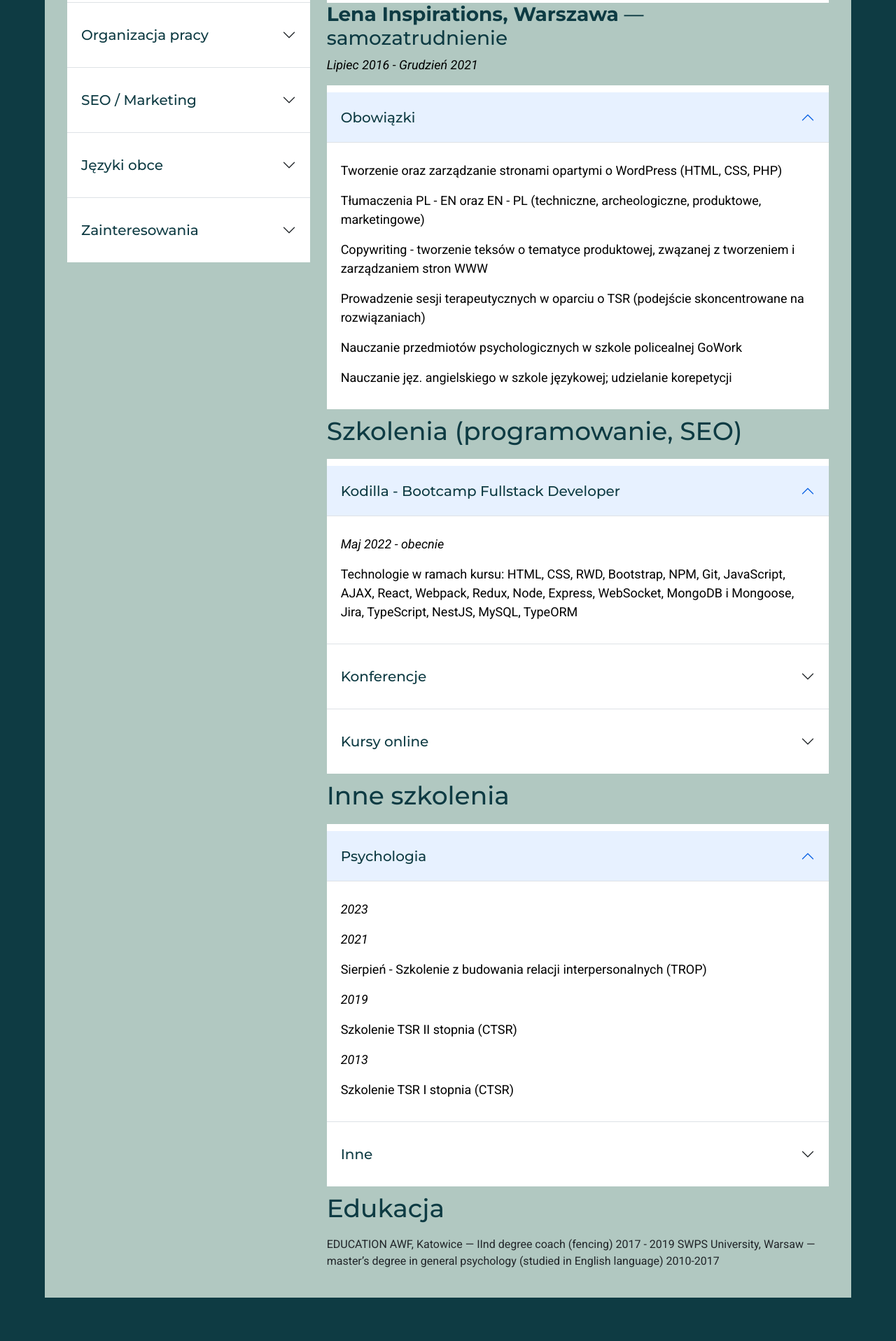
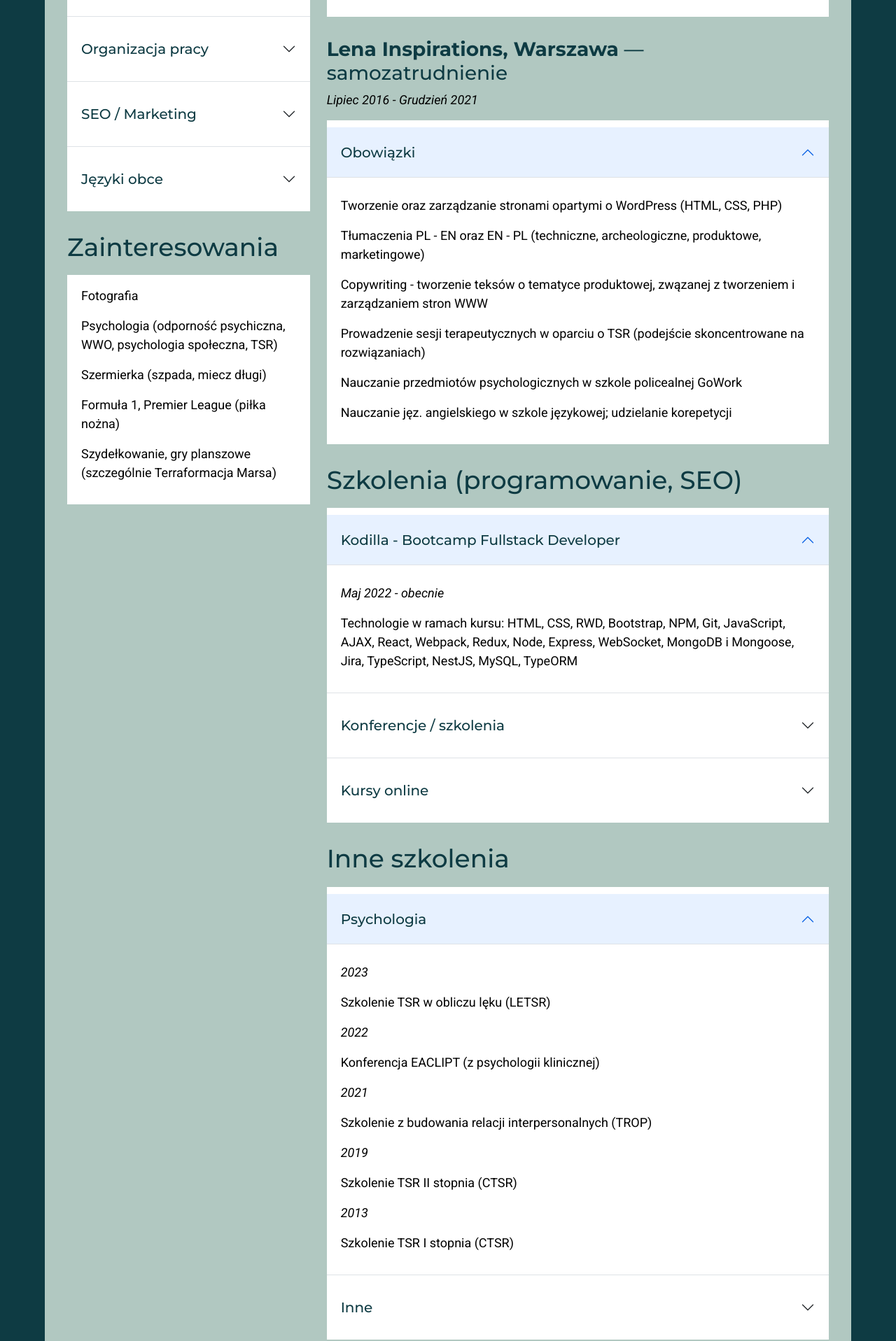
Before and after one commit to msedkiewicz/msedkiewicz-website, a React (Create React App) app: page /pl/curriculum-vitae in a window 1280 px wide. Shown: the part 880-2797 px from the top of the page at 70% size. Before the commit the page ends 2735 px from the top, so only its background shows below. Built offline with nearby package versions, Linux system fonts and the light colour scheme.

Commit message:
Finish adding basic styles and information

```diff
--- a/src/components/pages/CV/CV.module.scss
+++ b/src/components/pages/CV/CV.module.scss
@@ -5,12 +5,25 @@
   min-height: 80vh;
   background-color: $main-bg-color;
   padding: 40px;
+  word-wrap: break-word;
 }
 .cvrow {
   padding: 0 20px;
 }
 
-.h3 {
+.cvh2{
+  padding-top: 30px;
+}
+.cvh3 {
   font-size: 20px;
   padding-top: 8px;
 }
+
+.cvlinks {
+  color: $color-coffee-dark !important;
+  font-weight: 600;
+  text-decoration: none !important;
+}
+.cvlinks:hover {
+  color: $color-coffee-latte !important;
+}
--- a/src/components/pages/CV/CVPL.js
+++ b/src/components/pages/CV/CVPL.js
@@ -13,11 +13,11 @@ const CurriculumPL = () => {
         <Row className={styles.cvrow}>
           <h1>Curriculum Vitae</h1>
           <Col md={4} sm={12} xs={12}>
-            <h2>Umiejętności</h2>
+            <h2 className={styles.cvh2}>Umiejętności</h2>
             <Accordion defaultActiveKey="0" flush>
               <Accordion.Item eventKey="0">
                 <Accordion.Header>
-                  <h3 className={styles.h3}>Programowanie</h3>
+                  <h3 className={styles.cvh3}>Programowanie</h3>
                 </Accordion.Header>
                 <Accordion.Body>
                   <p>HTML, CSS, SASS, RWD, Bootstrap</p>
@@ -31,7 +31,7 @@ const CurriculumPL = () => {
               </Accordion.Item>
               <Accordion.Item eventKey="1">
                 <Accordion.Header>
-                  <h3 className={styles.h3}>Frameworki / CMSy / Systemy</h3>
+                  <h3 className={styles.cvh3}>Frameworki / CMSy / Systemy</h3>
                 </Accordion.Header>
                 <Accordion.Body>
                   <p>NestJS, Gatsby</p>
@@ -42,7 +42,7 @@ const CurriculumPL = () => {
               </Accordion.Item>
               <Accordion.Item eventKey="2">
                 <Accordion.Header>
-                  <h3 className={styles.h3}>Organizacja pracy</h3>
+                  <h3 className={styles.cvh3}>Organizacja pracy</h3>
                 </Accordion.Header>
                 <Accordion.Body>
                   <p>Scrum, Kanban, Agile</p>
@@ -51,7 +51,7 @@ const CurriculumPL = () => {
               </Accordion.Item>
               <Accordion.Item eventKey="3">
                 <Accordion.Header>
-                  <h3 className={styles.h3}>SEO / Marketing</h3>
+                  <h3 className={styles.cvh3}>SEO / Marketing</h3>
                 </Accordion.Header>
                 <Accordion.Body>
                   <p>Techniczne SEO, Screaming Frog, Ryte</p>
@@ -60,7 +60,7 @@ const CurriculumPL = () => {
               </Accordion.Item>
               <Accordion.Item eventKey="4">
                 <Accordion.Header>
-                  <h3 className={styles.h3}>Języki obce</h3>
+                  <h3 className={styles.cvh3}>Języki obce</h3>
                 </Accordion.Header>
                 <Accordion.Body>
                   <p>Angielski - C1</p>
@@ -68,10 +68,10 @@ const CurriculumPL = () => {
                   <p>Francuski - A1</p>
                 </Accordion.Body>
               </Accordion.Item>
-              <Accordion.Item eventKey="4">
-                <Accordion.Header>
-                  <h3 className={styles.h3}>Zainteresowania</h3>
-                </Accordion.Header>
+            </Accordion>
+            <h2 className={styles.cvh2}>Zainteresowania</h2>
+            <Accordion defaultActiveKey="0" flush>
+              <Accordion.Item eventKey="0">
                 <Accordion.Body>
                   <p>Fotografia</p>
                   <p>
@@ -89,7 +89,7 @@ const CurriculumPL = () => {
             </Accordion>
           </Col>
           <Col md={8} sm={12} xs={12}>
-            <h2>Doświadczenie</h2>
+            <h2 className={styles.cvh2}>Doświadczenie</h2>
             <h3>
               <b>Onely, Texas, USA</b> — Junior Web Developer (wcześniej Junior
               WordPres Developer)
@@ -100,7 +100,7 @@ const CurriculumPL = () => {
             <Accordion defaultActiveKey="0" flush>
               <Accordion.Item eventKey="0">
                 <Accordion.Header>
-                  <h3 className={styles.h3}>Obowiązki</h3>
+                  <h3 className={styles.cvh3}>Obowiązki</h3>
                 </Accordion.Header>
                 <Accordion.Body>
                   <p>
@@ -125,7 +125,7 @@ const CurriculumPL = () => {
                 </Accordion.Body>
               </Accordion.Item>
             </Accordion>
-            <h3>
+            <h3 className={styles.cvh2}>
               <b>Lena Inspirations, Warszawa</b> — samozatrudnienie
             </h3>
             <p>
@@ -134,7 +134,7 @@ const CurriculumPL = () => {
             <Accordion defaultActiveKey="0" flush>
               <Accordion.Item eventKey="0">
                 <Accordion.Header>
-                  <h3 className={styles.h3}>Obowiązki</h3>
+                  <h3 className={styles.cvh3}>Obowiązki</h3>
                 </Accordion.Header>
                 <Accordion.Body>
                   <p>
@@ -164,11 +164,11 @@ const CurriculumPL = () => {
                 </Accordion.Body>
               </Accordion.Item>
             </Accordion>
-            <h2>Szkolenia (programowanie, SEO)</h2>
+            <h2 className={styles.cvh2}>Szkolenia (programowanie, SEO)</h2>
             <Accordion defaultActiveKey="0" flush>
               <Accordion.Item eventKey="0">
                 <Accordion.Header>
-                  <h3 className={styles.h3}>
+                  <h3 className={styles.cvh3}>
                     Kodilla - Bootcamp Fullstack Developer
                   </h3>
                 </Accordion.Header>
@@ -184,56 +184,97 @@ const CurriculumPL = () => {
                   </p>
                 </Accordion.Body>
               </Accordion.Item>
+              <Accordion.Item eventKey="1">
+                <Accordion.Header>
+                  <h3 className={styles.cvh3}>Konferencje / szkolenia</h3>
+                </Accordion.Header>
+                <Accordion.Body>
+                  <p>
+                    <i>2022</i>
+                  </p>
+                  <p>
+                    Kurs Technical SEO -{" "}
+                    <a className={styles.cvlinks} href="https://www.bluearrayacademy.com/courses/technical-seo-certification">
+                      BlueArray Academy
+                    </a>
+                  </p>
+                  <p>
+                    Kurs Cyfrowe zagrożenia{" "}
+                    <a className={styles.cvlinks} href="https://vod.szurek.tv/">Kacpra Szurka</a>
+                  </p>
+                  <p>Dev.js Summit</p>
+                  <p>
+                    Szkolenie z Bezpieczeństwa Webaplikacji (
+                    <a className={styles.cvlinks} href="https://niebezpiecznik.pl/szkolenia/atakowanie-ochrona-www/">
+                      Niebezpiecznik
+                    </a>
+                    )
+                  </p>
+                  <p>
+                    Warsztaty w ramach{" "}
+                    <a className={styles.cvlinks} href="https://warsawjs.com/">Warsaw JS</a>: #63 (React),
+                    #64 (Javascript), #65 (NestJS), #66 (React);
+                  </p>
+                  <p>
+                    <i>2021</i>
+                  </p>
+                  <p>CONFidence Legends - 20 Edycja (uczestnik)</p>
+                </Accordion.Body>
+              </Accordion.Item>
               <Accordion.Item eventKey="2">
                 <Accordion.Header>
-                  <h3 className={styles.h3}>Konferencje</h3>
+                  <h3 className={styles.cvh3}>Kursy online</h3>
                 </Accordion.Header>
                 <Accordion.Body>
                   <p>
                     <i>2023</i>
                   </p>
-                  <p></p>
-                  <p><i>2021</i></p>
-                  <p>Sierpień - CONFidence Legends 20 Edycja (uczestnik)</p>
+                  <p>
+                    Zaawansowane strategie SEO na 2023 r. - Advanced SEO
+                    Strategies 2023 - Level Up Your SEO Knowledge (Udemy)
+                  </p>
+                  <p>
+                    Kompleksowy kurs SEO na 2023 + SEO dla WordPressa - The
+                    Ultimate SEO Training 2023 + SEO for WordPress Websites
+                    (Udemy)
+                  </p>
+                  <p>
+                    <i>2022</i>
+                  </p>
+                  <p>
+                    Kurs Google Tag Manager - Google Tag Manager (GTM) Training
+                    Course - From Zero to Hero (Udemy)
+                  </p>
+                  <p>
+                    Konfiguracja Cloudflare - Setting up Cloudflare for website
+                    security and performance (Udemy)
+                  </p>
+                  <p>
+                    <i>2019</i>
+                  </p>
+                  <p>Kurs Eweliny Muc "WP dla Zielonych"</p>
                 </Accordion.Body>
               </Accordion.Item>
-              <Accordion.Item eventKey="2">
+            </Accordion>
+            <h2 className={styles.cvh2}>Inne szkolenia</h2>
+            <Accordion defaultActiveKey="0" flush>
+              <Accordion.Item eventKey="0">
                 <Accordion.Header>
-                  <h3 className={styles.h3}>Kursy online</h3>
+                  <h3 className={styles.cvh3}>Psychologia</h3>
                 </Accordion.Header>
                 <Accordion.Body>
                   <p>
                     <i>2023</i>
                   </p>
-                  <p>Zaawansowane strategie SEO na 2023 r. - Advanced SEO Strategies 2023 - Level Up Your SEO Knowledge (Udemy)</p>
-                  <p>Kompleksowy kurs SEO na 2023 + SEO dla WordPressa - The Ultimate SEO Training 2023 + SEO for WordPress Websites (Udemy)</p>
+                  <p>Szkolenie TSR w obliczu lęku (LETSR)</p>
                   <p>
                     <i>2022</i>
                   </p>
-                    <p>Kurs Google Tag Manager - Google Tag Manager (GTM) Training Course - From Zero to Hero (Udemy)</p>
-                  <p><i>2019</i></p>
-                  <p>Kurs Eweliny Muc "WP dla Zielonych"</p>
-                </Accordion.Body>
-              </Accordion.Item>
-            </Accordion>
-            <h2>Inne szkolenia</h2>
-            <Accordion defaultActiveKey="0" flush>
-              <Accordion.Item eventKey="0">
-                <Accordion.Header>
-                  <h3 className={styles.h3}>Psychologia</h3>
-                </Accordion.Header>
-                <Accordion.Body>
-                  <p>
-                    <i>2023</i>
-                  </p>
-                  <p></p>
+                  <p>Konferencja EACLIPT (z psychologii klinicznej)</p>
                   <p>
                     <i>2021</i>
                   </p>
-                  <p>
-                    Sierpień - Szkolenie z budowania relacji interpersonalnych
-                    (TROP)
-                  </p>
+                  <p>Szkolenie z budowania relacji interpersonalnych (TROP)</p>
                   <p>
                     <i>2019</i>
                   </p>
@@ -247,26 +288,48 @@ const CurriculumPL = () => {
               </Accordion.Item>
               <Accordion.Item eventKey="1">
                 <Accordion.Header>
-                  <h3 className={styles.h3}>Inne</h3>
+                  <h3 className={styles.cvh3}>Inne</h3>
                 </Accordion.Header>
                 <Accordion.Body>
                   <p>
                     <i>2020</i>
                   </p>
-                  <p>
-                    Czerwiec - szkolenie Adobe Photoshop, moduł I (IT Media)
-                  </p>
+                  <p>Szkolenie Adobe Photoshop, moduł I (IT Media)</p>
                   <p>
                     <i>2019</i>
                   </p>
-                  <p>Maj - szkolenie Adobe Lightroom (IT Media)</p>
+                  <p>Szkolenie Adobe Lightroom (IT Media)</p>
                 </Accordion.Body>
               </Accordion.Item>
             </Accordion>
-            <h2>Edukacja</h2>
-            EDUCATION AWF, Katowice — IInd degree coach (fencing) 2017 - 2019
-            SWPS University, Warsaw — master’s degree in general psychology
-            (studied in English language) 2010-2017
+            <h2 className={styles.cvh2}>Edukacja</h2>
+            <Accordion defaultActiveKey="0" flush>
+              <Accordion.Item eventKey="0">
+                <Accordion.Header>
+                  <h3 className={styles.cvh3}>Uniwersytet SWPS, Warszawa</h3>
+                </Accordion.Header>
+                <Accordion.Body>
+                  <p>
+                    <i>2010-2017</i>
+                  </p>
+                  <p>
+                    Stopień magistra na kierunku General Psychology (psychologia
+                    ogólna w języku angielskim)
+                  </p>
+                </Accordion.Body>
+              </Accordion.Item>
+              <Accordion.Item eventKey="1">
+                <Accordion.Header>
+                  <h3 className={styles.cvh3}>Akatemia Wychowania Fizycznego, Katowice</h3>
+                </Accordion.Header>
+                <Accordion.Body>
+                  <p>
+                    <i>2017 - 2019</i>
+                  </p>
+                  <p>Studia podyplomowe na kierunku Trener II klasy szermierki sportowej</p>
+                </Accordion.Body>
+              </Accordion.Item>
+            </Accordion>
           </Col>
         </Row>
       </Container>
```
